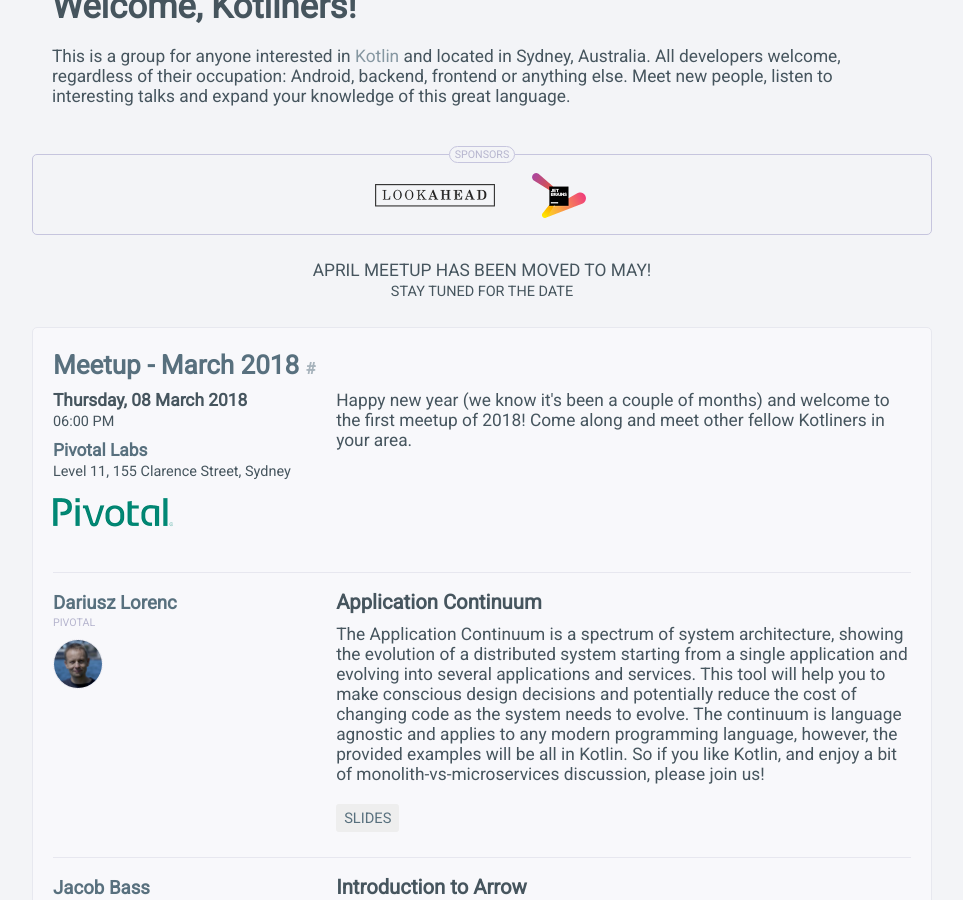
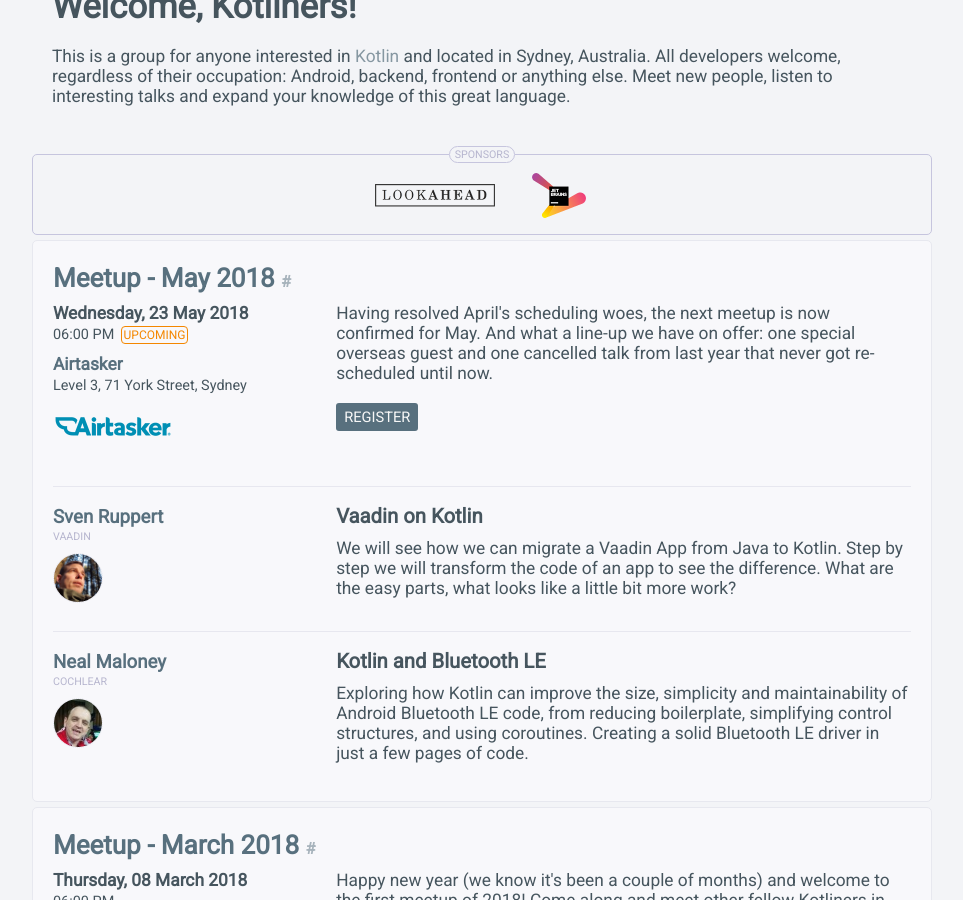
Before and after one commit to garethsime/sydkotlin.github.io, a Jekyll site: the page built from index.html, in a window 1280 px wide and 900 px high, scrolled down 204 px. Shown: the whole window, without its empty margins (158-1121 px from the left). Built offline with Jekyll 4.4.1, drawn with Linux system fonts in a browser that asks for light colours; nearby versions of some CDN libraries.

Commit message:
Add May 2018 meetup

```diff
--- a/_data/events.yml
+++ b/_data/events.yml
@@ -1,5 +1,5 @@
-- title: "Kotlin Event"
-  anchor: kotlin-event-2016
+- id: kotlin-event-2016
+  title: "Kotlin Event"
   url: https://www.meetup.com/Android-Australia-User-Group-Sydney/events/232408253/
   date: 2016-08-04T18:00:00+10
   description: >
@@ -56,8 +56,8 @@
         - title: Source
           url: https://github.com/mgouline/vertx-kotlin-example
 
-- title: "Kotlin Night Sydney"
-  anchor: kotlin-night-2017
+- id: kotlin-night-2017
+  title: "Kotlin Night Sydney"
   url: https://www.meetup.com/sydney-kotlin/events/239311719/
   date: 2017-06-14T18:00:00+10
   description: >
@@ -138,8 +138,8 @@
         - title: Slides
           url: https://docs.google.com/presentation/d/1rxOqytRjb9S2aF0E995Fn49kin3qU7uu7D-0rCkSkLI
 
-- title: "Meetup - August 2017"
-  anchor: meetup-august-2017
+- id: meetup-august-2017
+  title: "Meetup - August 2017"
   url: https://www.meetup.com/sydney-kotlin/events/242135635/
   date: 2017-08-14T18:00:00+10
   description: >
@@ -204,8 +204,8 @@
         - title: Source
           url: https://github.com/bodiam/kotlin-meetup
 
-- title: "YOW! Night - Svetlana Isakova"
-  anchor: yow-night-2017-svetlana-isakova
+- id: yow-night-2017-svetlana-isakova
+  title: "YOW! Night - Svetlana Isakova"
   url: https://www.eventbrite.com.au/e/yow-night-2017-sydney-svetlana-isakova-sept-26-tickets-36476095985
   date: 2017-09-26T18:30:00+10
   description: >
@@ -256,8 +256,8 @@
         - title: Slides
           url: http://yowconference.com.au/slides/yownights/201709SvetlanaIsakova.pdf
 
-- title: "Meetup - October 2017"
-  anchor: meetup-october-2017
+- id: meetup-october-2017
+  title: "Meetup - October 2017"
   url: https://www.meetup.com/sydney-kotlin/events/243878323/
   date: 2017-10-11T18:00:00+11
   description: >
@@ -269,7 +269,7 @@
   location:
     name: Pivotal Labs
     address: Level 11, 155 Clarence Street, Sydney
-    url: https://www.google.com.au/maps/place/Pivotal/@-33.8679919,151.2027878,17z/data=!3m1!4b1!4m5!3m4!1s0x6b12ae3f3b312871:0x40fe7bd0f94a2249!8m2!3d-33.8679919!4d151.2049818
+    url: https://www.google.com.au/maps/place/Pivotal/@-33.8679919,151.2027878,17z/data=!3m1!4b1!4m5!3m4!1s0x6b12ae3f3b312871:0x40fe7bd0f94a2249!8m2!3d-33.8679919!4d151.204981
 
   sponsor:
     name: Pivotal
@@ -312,8 +312,8 @@
         But what does all this syntactic surger translate to? In this talk, we will take a look at some of
         the bytecode that Kotlin generates to support our sweet tooth.
 
-- title: "Meetup - November 2017"
-  anchor: meetup-november-2017
+- id: meetup-november-2017
+  title: "Meetup - November 2017"
   url: https://www.meetup.com/sydney-kotlin/events/245276595/
   date: 2017-11-29T18:00:00+11
   description: >
@@ -369,8 +369,8 @@
         - title: Slides
           url: https://docs.google.com/presentation/d/1KAX68C8LF3DF7ORSTz9Rh9Y0CmftJwQr4O5xhShjSxQ
 
-- title: "Meetup - March 2018"
-  anchor: meetup-march-2018
+- id: meetup-march-2018
+  title: "Meetup - March 2018"
   url: https://www.meetup.com/sydney-kotlin/events/247968958/
   date: 2018-03-08T18:00:00+11
   description: >
@@ -437,7 +437,44 @@
         - title: Slides
           url: https://docs.google.com/presentation/d/1ZWnHJ7-JQTuRfHqlNO3iRm7X8nDXuCdwejgdOt4Td_k/edit
 
-- announcement: >
-    April meetup has been moved to May!
-    <br/>
-    <small>Stay tuned for the date</small>
+- id: meetup-may-2018
+  title: "Meetup - May 2018"
+  url: https://www.meetup.com/sydney-kotlin/events/250479628/
+  date: 2018-05-23T18:00:00+11
+  description: >
+    Having resolved April's scheduling woes, the next meetup is now confirmed for May. And what a line-up we have on offer:
+    one special overseas guest and one cancelled talk from last year that never got re-scheduled until now.
+
+  location:
+    name: Airtasker
+    address: Level 3, 71 York Street, Sydney
+    url: https://goo.gl/maps/oFsE4sL3qgM2
+
+  sponsor:
+    name: Airtasker
+    url: https://www.airtasker.com
+    image: sponsors/airtasker.png
+
+  talks:
+    - speaker:
+        name: Sven Ruppert
+        title: Vaadin
+        url: https://twitter.com/SvenRuppert
+        image: profiles/svenruppert.jpg
+
+      title: "Vaadin on Kotlin"
+      description: >
+        We will see how we can migrate a Vaadin App from Java to Kotlin. Step by step we will transform the code of an app
+        to see the difference. What are the easy parts, what looks like a little bit more work?
+
+    - speaker:
+        name: Neal Maloney
+        title: Cochlear
+        url: https://www.linkedin.com/in/neal-maloney-815a895
+        image: profiles/tali3san.jpg
+
+      title: "Kotlin and Bluetooth LE"
+      description: >
+        Exploring how Kotlin can improve the size, simplicity and maintainability of Android Bluetooth LE code, from reducing
+        boilerplate, simplifying control structures, and using coroutines. Creating a solid Bluetooth LE driver in just a few
+        pages of code.
```
Also changed, not shown: assets/profiles/svenruppert.jpg (added), assets/sponsors/airtasker.png (added).
